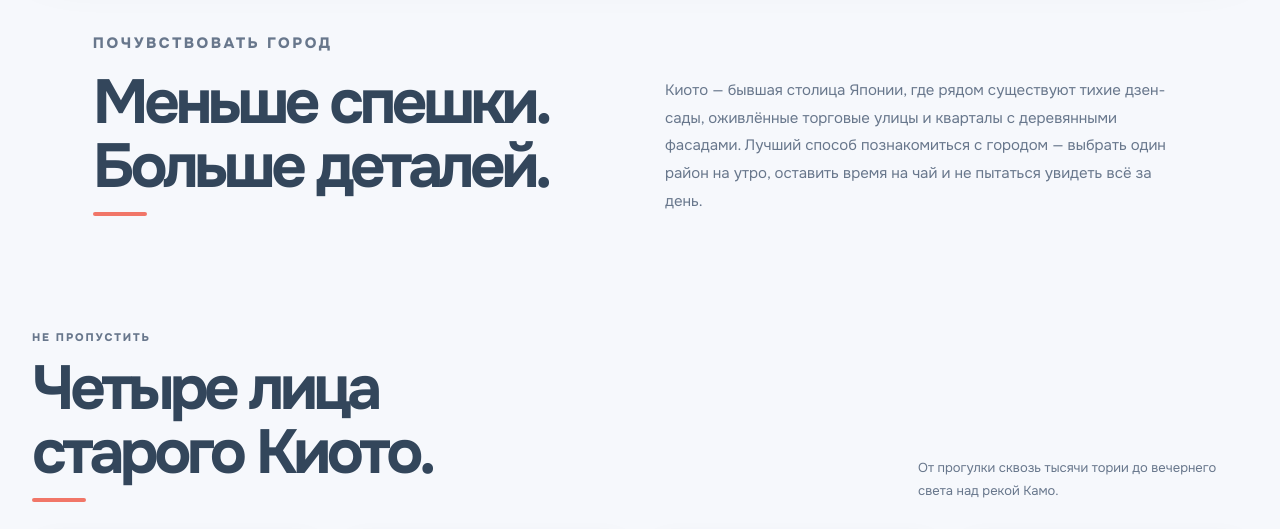
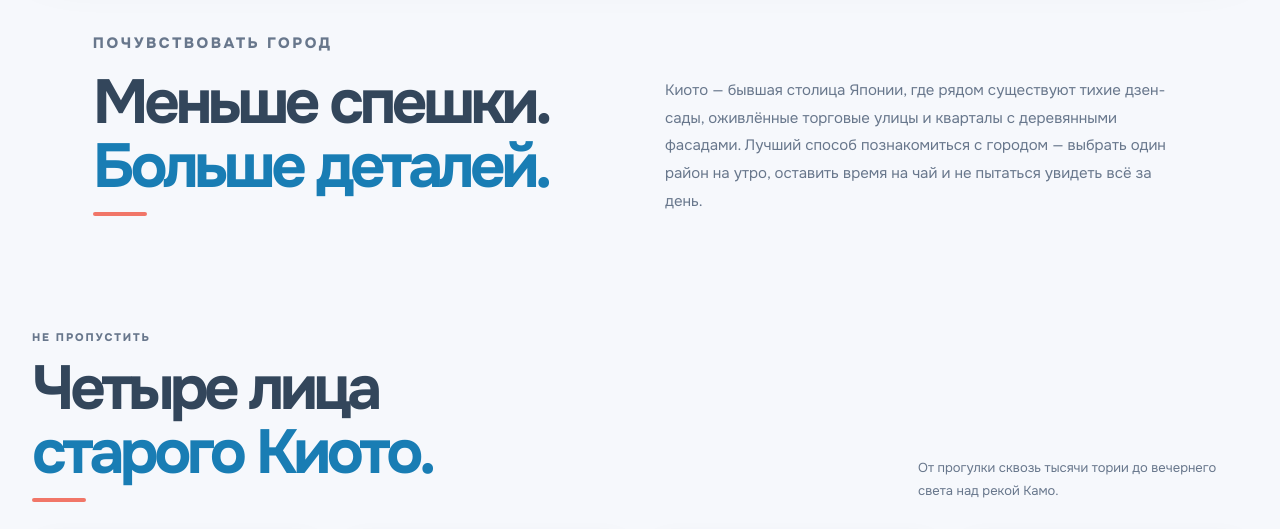
Before and after one commit to dmitry-kuznietsov/Further, a plain HTML site: page cities/kyoto.html in a window 1280 px wide. Shown: the part 860-1389 px from the top of the page. Drawn offline with nearby package versions, Linux system fonts and the light colour scheme; grey boxes are pictures that could not be loaded.

Commit message:
Style second heading lines in blue

```diff
--- a/cities/kyoto.html
+++ b/cities/kyoto.html
@@ -141,7 +141,7 @@
 
 
 /* Kyoto headings: coral is a detail, never a text colour */
-.kyoto-page .kyoto-intro h2 em,.kyoto-page .kyoto-section-head h2 em,.kyoto-page .kyoto-food h2 em,.kyoto-page .kyoto-planner h2 em{color:inherit!important;font-style:normal;position:relative}
+.kyoto-page .kyoto-intro h2 em,.kyoto-page .kyoto-section-head h2 em,.kyoto-page .kyoto-food h2 em,.kyoto-page .kyoto-planner h2 em{color:#197db4!important;font-style:normal;position:relative}
 .kyoto-page .kyoto-intro h2 em:after,.kyoto-page .kyoto-section-head h2 em:after,.kyoto-page .kyoto-food h2 em:after,.kyoto-page .kyoto-planner h2 em:after{content:"";display:block;width:54px;height:4px;margin-top:12px;border-radius:5px;background:#f17668}
 .kyoto-page .kyoto-section-head .eyebrow,.kyoto-page .kyoto-intro .eyebrow,.kyoto-page .kyoto-food .eyebrow,.kyoto-page .kyoto-planner .eyebrow{color:var(--muted)!important}
 .kyoto-page .kyoto-card-copy small{color:var(--muted)!important}
```
